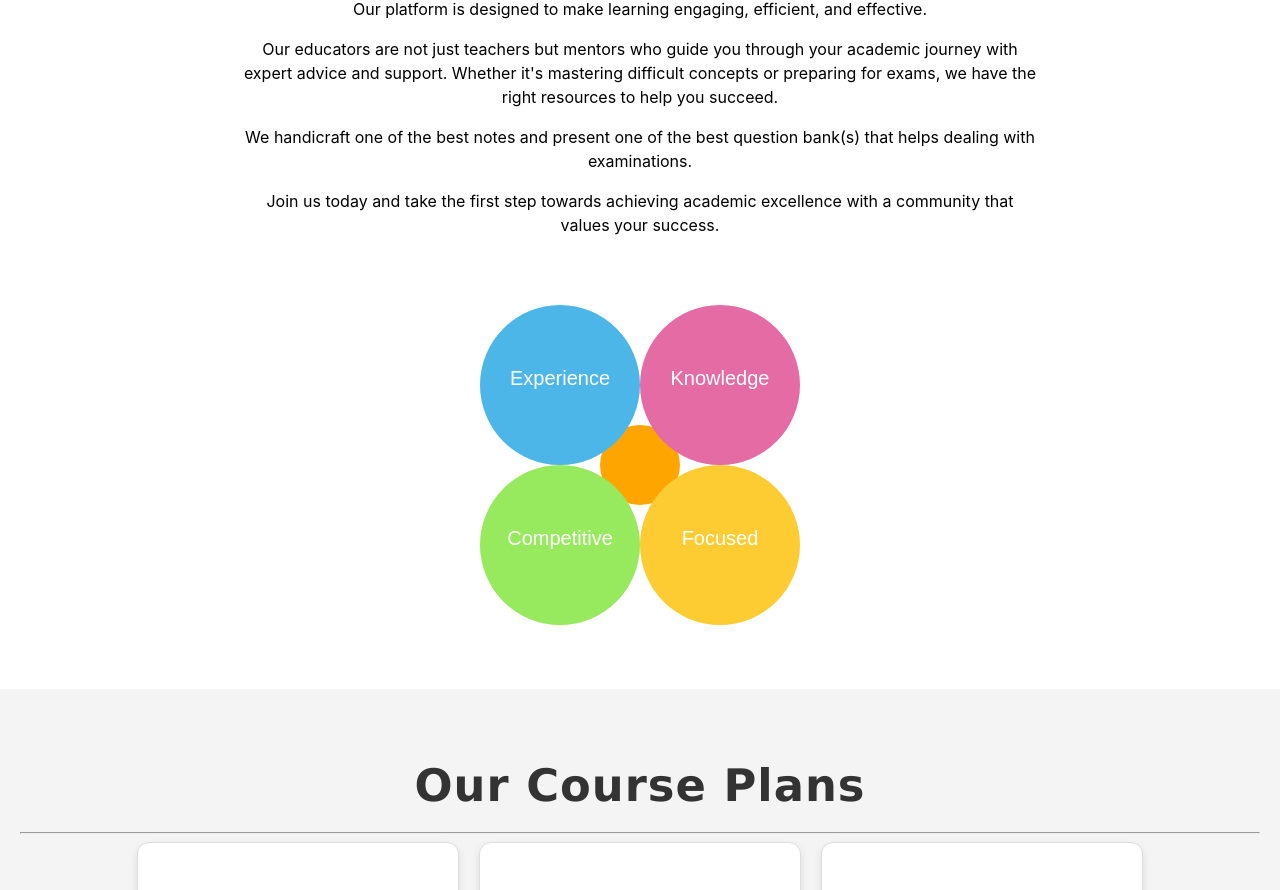
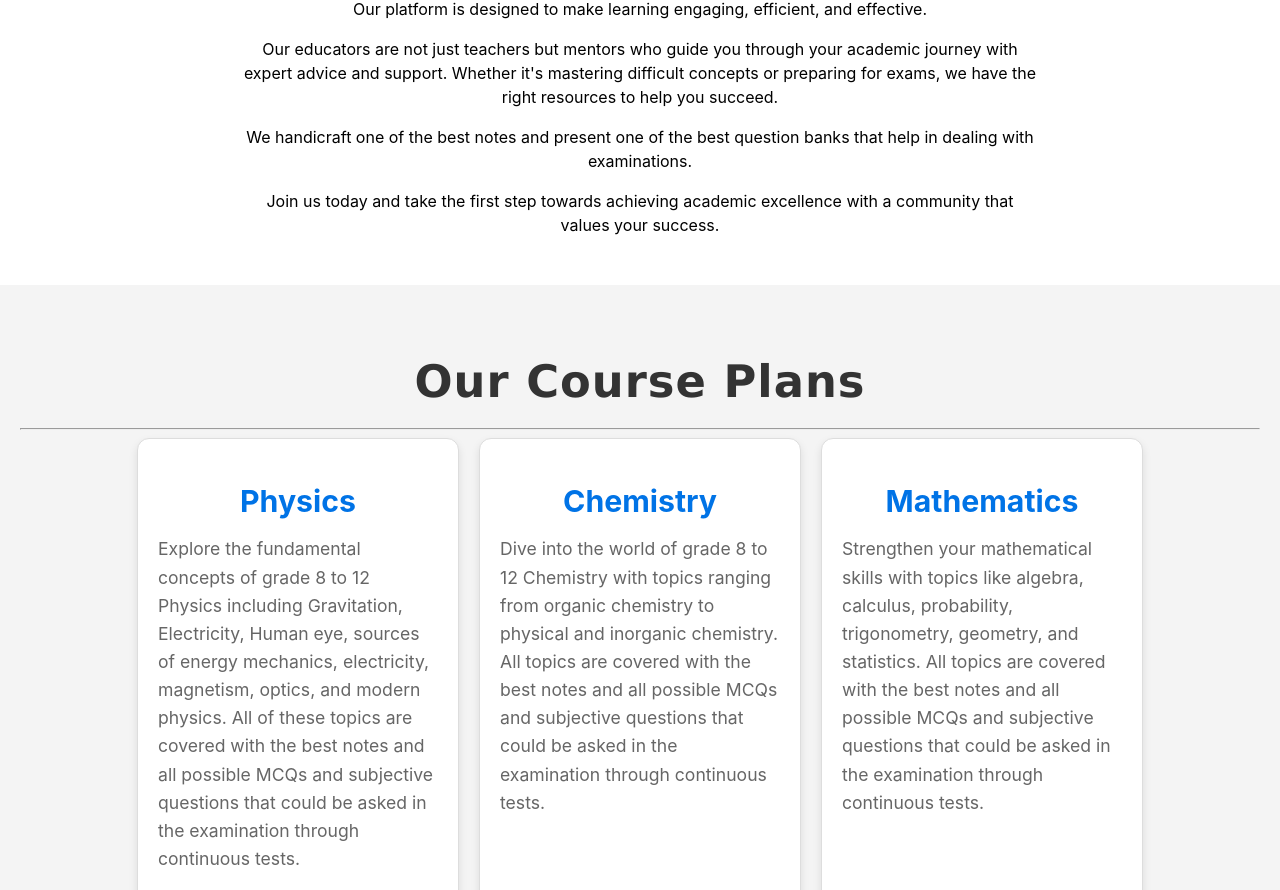
Before and after one commit to vm5/prodigypeak, a React (Create React App) app: page / in a window 1280 px wide. Shown: the part 2516-3406 px from the top of the page. Built offline with nearby package versions, Linux system fonts and the light colour scheme.

Commit message:
Update why.jsx

```diff
--- a/src/why.jsx
+++ b/src/why.jsx
@@ -13,36 +13,11 @@ const WhyProdigyPeakPage = () => {
           Our educators are not just teachers but mentors who guide you through your academic journey with expert advice and support. Whether it's mastering difficult concepts or preparing for exams, we have the right resources to help you succeed.
         </p>
         <p className="why-description">
-          We handicraft one of the best notes and present one of the best question bank(s) that helps dealing with examinations.
+          We handicraft one of the best notes and present one of the best question banks that help in dealing with examinations.
         </p>
         <p className="why-description">
           Join us today and take the first step towards achieving academic excellence with a community that values your success.
         </p>
-      </div>
-      <div className="why-svg-container">
-        <svg
-          xmlns="http://www.w3.org/2000/svg"
-          viewBox="0 0 200 200"
-          className="why-svg"
-        >
-          <circle cx="100" cy="100" r="20" fill="#FFA500" />
-          <circle cx="60" cy="60" r="40" fill="#4DB6E9" />
-          <text x="60" y="60" textAnchor="middle" fontSize="10" fill="#fff" fontFamily="Arial, sans-serif">
-            Experience
-          </text>
-          <circle cx="140" cy="60" r="40" fill="#E56BA5" />
-          <text x="140" y="60" textAnchor="middle" fontSize="10" fill="#fff" fontFamily="Arial, sans-serif">
-            Knowledge
-          </text>
-          <circle cx="60" cy="140" r="40" fill="#97E95D" />
-          <text x="60" y="140" textAnchor="middle" fontSize="10" fill="#fff" fontFamily="Arial, sans-serif">
-            Competitive
-          </text>
-          <circle cx="140" cy="140" r="40" fill="#FDCB32" />
-          <text x="140" y="140" textAnchor="middle" fontSize="10" fill="#fff" fontFamily="Arial, sans-serif">
-            Focused
-          </text>
-        </svg>
       </div>
     </div>
   );
```
